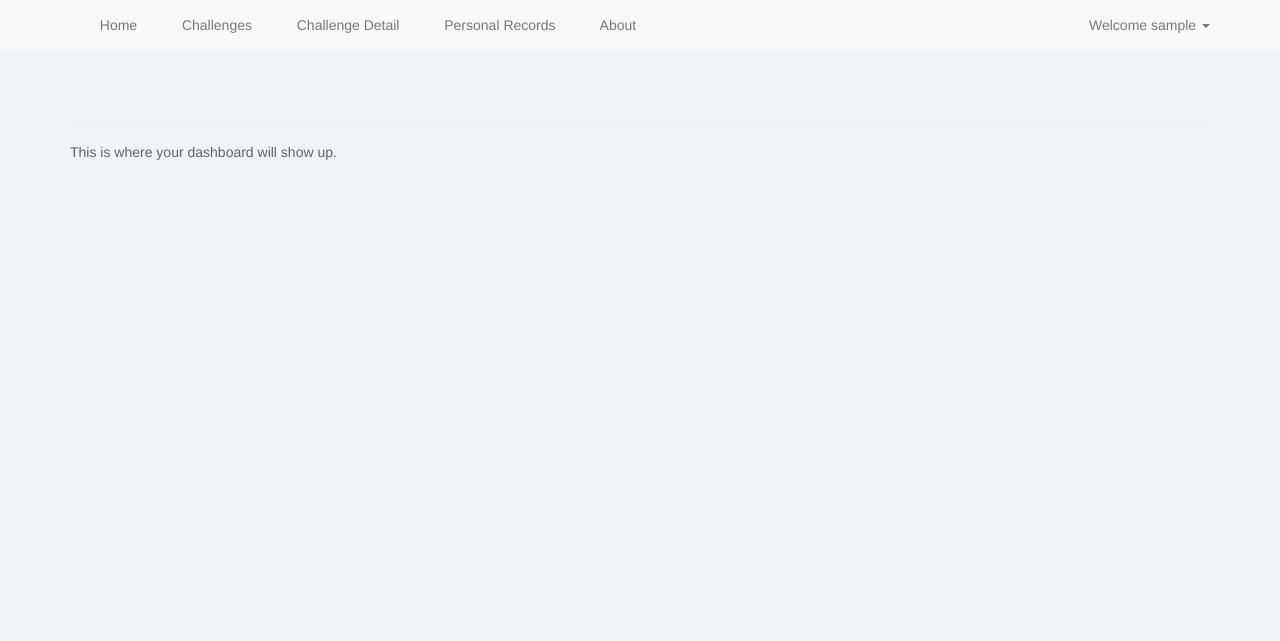
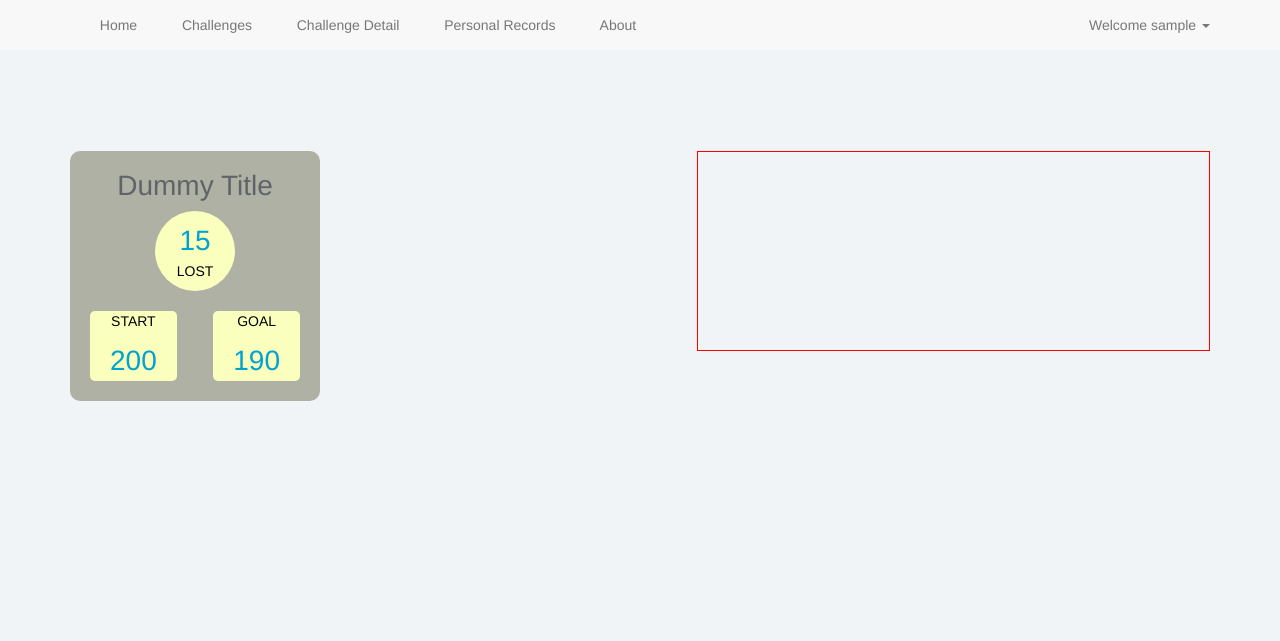
Before and after one commit to mohamadcharaf/weightchallenge, a PHP site: page /home.php in a window 1280 px wide. Shown: the top 641 px of the page. Run offline with PHP 8.4, Linux system fonts and the light colour scheme; the visitor is signed in with stand-in values (Sample User, id 1); data that the repository does not hold is empty; some web fonts are replaced.

Commit message:
Beautification per Sept 17 Meeting

```diff
--- a/home.php
+++ b/home.php
@@ -2,6 +2,7 @@
 require_once( 'session.php' );
 require_once( 'common_top.php' );
 
+//http://jsfiddle.net/MafjT/
 
 /** Messages
  **
@@ -34,7 +35,80 @@ $notifications = $stmt->fetchAll( PDO::FETCH_NUM );
 .tickercontainer .mask{
   height: 34px;
 }
+.hide_me{
+  display: none;
+  opacity: 0;
+}
+.show_me{
+  display: visible;
+  opacity: 1;
+  transition: opacity 4.5s linear;
+}
+div.challenge_title{
+  position: relative;
+  top: -5px;
+}
+div.pretty{
+  text-align: center;
+  font-size: 2em;
+  padding: 20px;
+/*  border: 1px solid black; */
+  width: 250px;
+  height: 250px;
+  text-align: center;
+  background-color: rgb( 175, 177, 165 );
+  border-radius: 10px;
+}
+div.pretty p{
+  font-size: .5em;
+  color: black;
+}
+span.score{
+  display: inline-block;
+  height: 80px;
+  width: 80px;
+/*  line-height: 60px; */
+  border-radius: 40px;
+  background-color: rgb( 250, 255, 189 );
+  color: #00A2D1;
+  padding-top: 10px;
+}
+span.start{
+  display: block;
+  float: left;
+  border-radius: 5px;
+  padding-right: 20px;
+  padding-left: 20px;
+  background-color: rgb( 250, 255, 189 );
+  color: #00A2D1;
+}
+span.goal{
+  display: block;
+  float: right;
+  border-radius: 5px;
+  padding-right: 20px;
+  padding-left: 20px;
+  background-color: rgb( 250, 255, 189 );
+  color: #00A2D1;
+}
 </style>
+
+<script type='text/javascript'>
+function updateBadge( title, change, result, start, goal ){
+  $( '#challenge_shiny' ).addClass( 'hide_me' ).removeClass( 'show_me' );
+  $( '#challenge_title' ).text( title );
+  $( '#weight_change' ).text( change );
+  $( '#weight_result' ).text( result );
+  $( '#weight_start' ).text( start );
+  $( '#weight_goal' ).text( goal );
+  $( '#challenge_shiny' ).removeClass( 'hide_me' ).addClass( 'show_me' );
+}
+
+$( document ).ready( function(){
+  updateBadge( 'Dummy Title', 15, 'LOST', '200', '190' );
+});
+</script>
+
 <div id='notification_area' class='tickercontainer'>
   <ul id='notification_ticker' class='newsticker'>
 <?php
@@ -53,8 +127,22 @@ if( isset( $notifications ) ){
   </ul>
 </div>
 
-<hr>
-This is where your dashboard will show up.
+<div style='margin-top: 50px;'>
+  <div style='width: 45%; /*height: 200px;*/ float: left; /*border: 1px solid red;*/'>
+    <div id='challenge_shiny' class='pretty hide_me'>
+      <div id='challenge_title' class='challenge_title'>&nbsp;</div>
+      <span class='score'><span id='weight_change'>&nbsp;</span><p id='weight_result'>&nbsp;</p></span>
+      <div style='margin-top: 20px;'>
+        <span class='start'><p>START</p><span id='weight_start'>&nbsp;</span></span>
+        <span class='goal'><p>GOAL</p><span id='weight_goal'>&nbsp;</span></span>
+      </div>
+    </div>
+  </div>
+  <div style='width: 45%; height: 200px; float: right;border: 1px solid red;'>&nbsp;
+    <div id='challenge_list'>
+    </div>
+  </div></div>
+
 <?php
 require_once( 'common_bottom.php' );
 ?>
```
